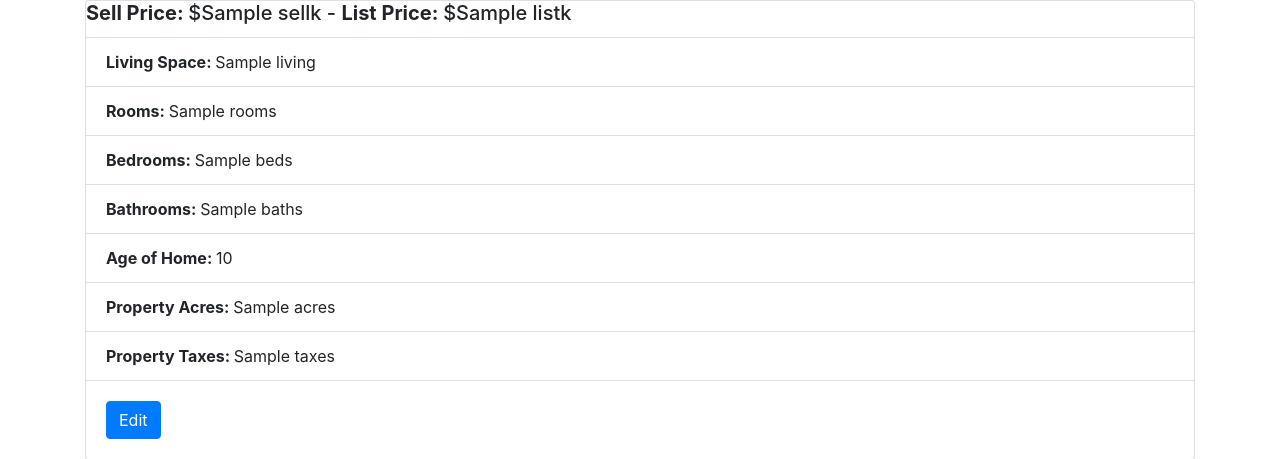
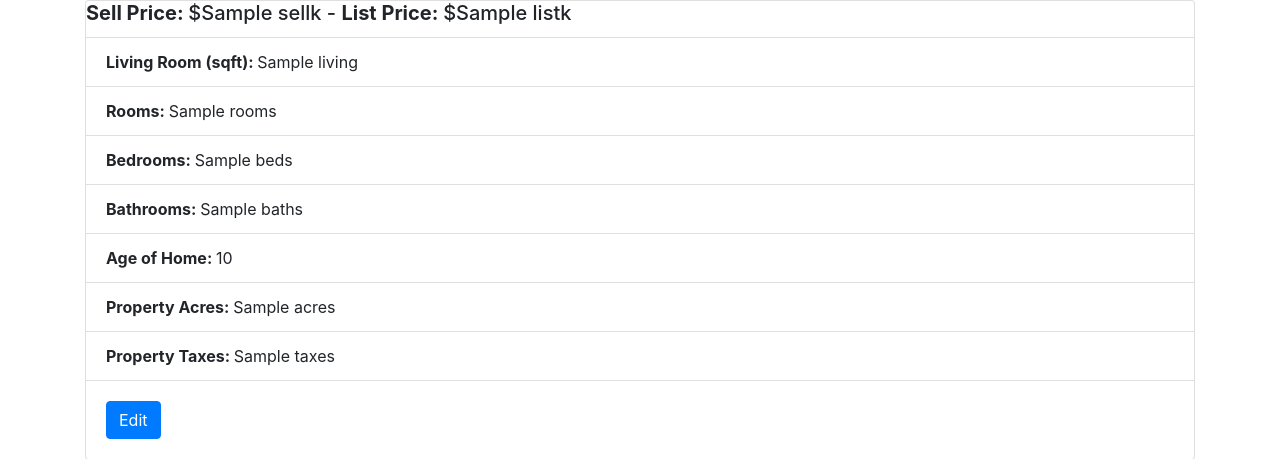
Before and after one commit to rn44/webapp3, a Flask app: template app/templates/view.html in a window 1280 px wide. Shown: the part 56-515 px from the top of the page. Run offline with Flask 2, Linux system fonts and the light colour scheme; the template is opened without the code that fills it: most values are stand-ins (such as "Sample title", 1, 10 or a date in 2020); some libraries are stand-ins or nearby versions.

Commit message:
Bug: edit layout of table headers and element view.

```diff
--- a/app/templates/index.html
+++ b/app/templates/index.html
@@ -5,7 +5,7 @@
     <tr>
         <th scope="col">Sell Price ($Ks)</th>
         <th scope="col">List Price ($Ks)</th>
-        <th scope="col">Living Space (sqft)</th>
+        <th scope="col">Living Room (sqft)</th>
         <th scope="col">Rooms</th>
         <th scope="col">Bedrooms</th>
         <th scope="col">Bathrooms</th>
--- a/app/templates/view.html
+++ b/app/templates/view.html
@@ -7,7 +7,7 @@
     <h5 class="card-title"><strong>Sell Price: </strong>${{ home.Sell }}k - <strong>List Price: </strong>${{ home.List }}k</h5>
 
     <ul class="list-group list-group-flush">
-        <li class="list-group-item"><strong>Living Space: </strong>{{ home.Living }}</li>
+        <li class="list-group-item"><strong>Living Room (sqft): </strong>{{ home.Living }}</li>
         <li class="list-group-item"><strong>Rooms: </strong>{{ home.Rooms }}</li>
         <li class="list-group-item"><strong>Bedrooms: </strong>{{ home.Beds }}</li>
         <li class="list-group-item"><strong>Bathrooms: </strong>{{ home.Baths }}</li>
```
